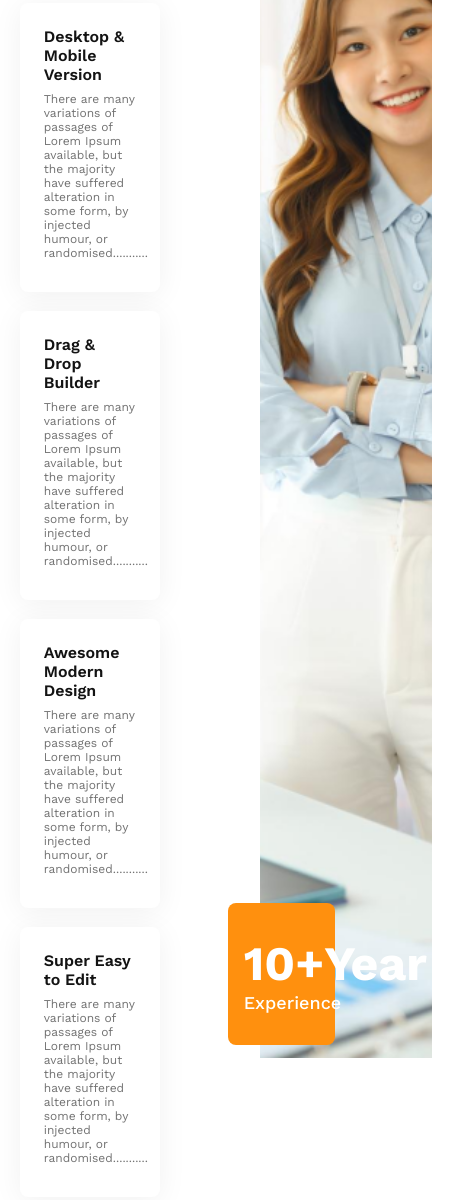
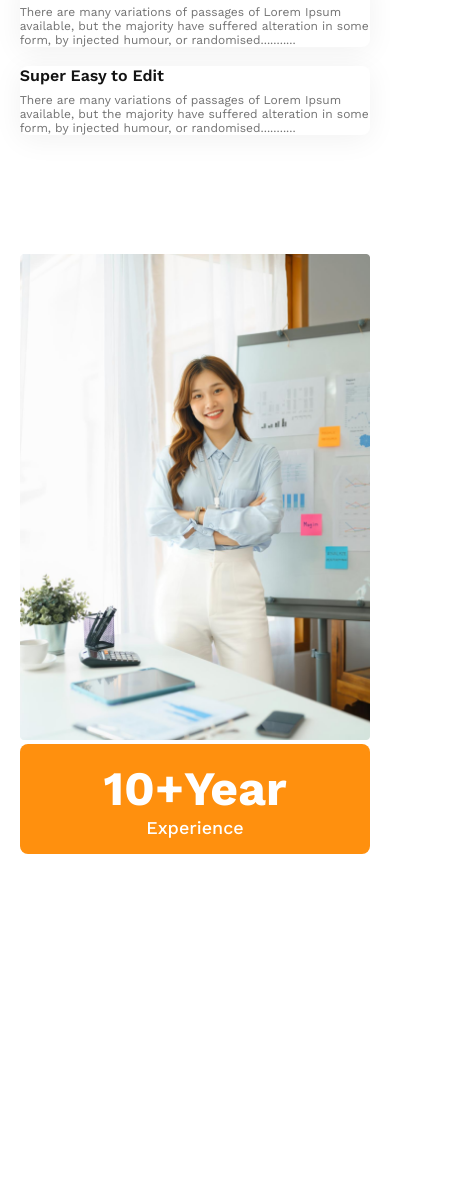
Before and after one commit to tofayeLL/g3-architects, a plain HTML site: page index.html in a window 390 px wide. Shown: the part 3039-4239 px from the top of the page, 475 px wide, since content can reach past the window. After the commit the page ends 3903 px from the top, so only its background shows below. Drawn offline with nearby package versions, Linux system fonts and the light colour scheme.

Commit message:
finished features section with responsive

```diff
--- a/syles/architect.css
+++ b/syles/architect.css
@@ -191,6 +191,7 @@ nav a {
 
 .features .img-section .bedge{
     max-width: 50%;
+    width: 100%;
     padding: 2rem 1rem;
     text-align: center;
     border-radius: 8px;
@@ -244,7 +245,8 @@ nav a {
 
     /* shared styles */
     nav,
-    .team {
+    .team,
+    .features{
         flex-direction: column;
     }
 
@@ -253,7 +255,8 @@ nav a {
     }
 
     .banner-text,
-    .team .text {
+    .team .text,
+    .features .text-section  {
         max-width: 100%;
     }
 
@@ -266,6 +269,23 @@ nav a {
     }
 
 
+    /* feature related styles */
+
+    .features .text-section .text-item{
+        padding: 0px;
+    }
+    .features .img-section img{
+        width: 100%;
+
+    }
+    .features .img-section .bedge{
+        max-width: 100%;
+        padding: 1rem;
+        position: static;
+    }
+
+
+
 }
 
 
@@ -273,14 +293,24 @@ nav a {
 /* responsive for medium devices */
 @media screen and (min-width: 576px) and (max-width: 768px) {
 
-    .team {
+    .team,
+    .features {
         flex-direction: column;
     }
 
 
     .banner-text,
-    .team .text {
+    .team .text,
+    .features .text-section  {
         max-width: 100%;
+    }
+
+    .features .img-section img{
+        width: 100%;
+
+    }
+    .features .img-section .bedge{
+        bottom: 60px;
     }
 
 
```
